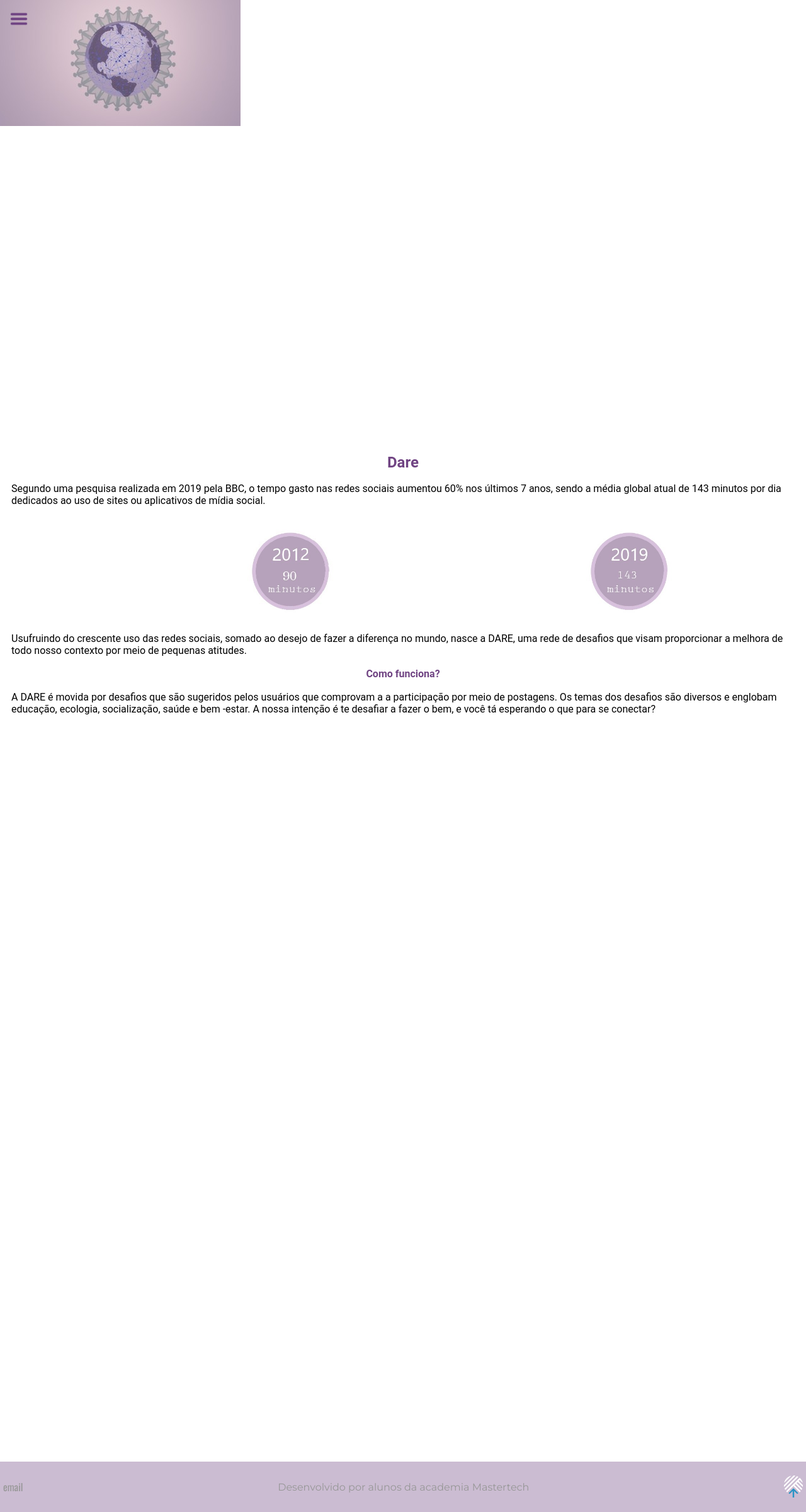
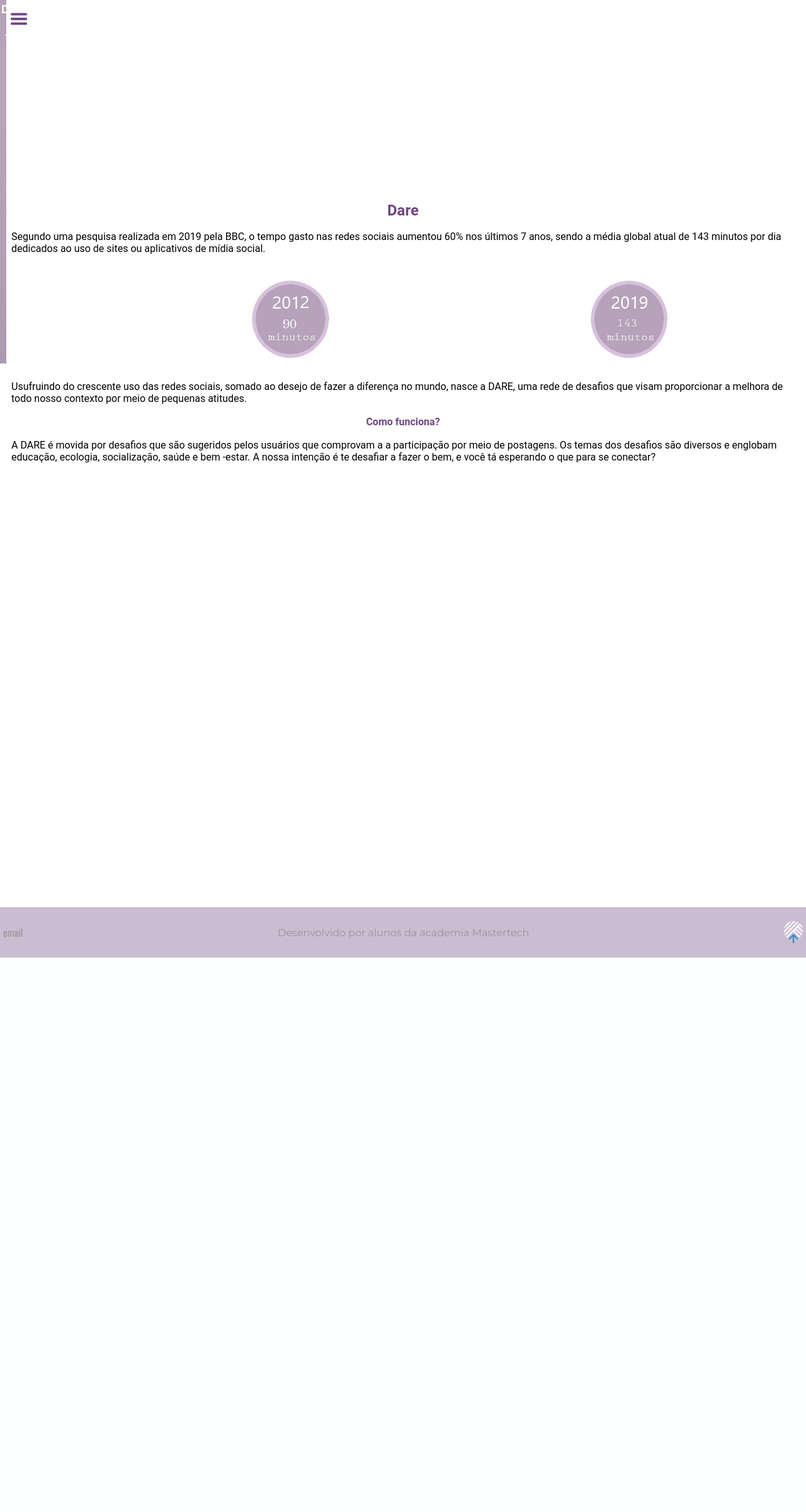
Before and after one commit to mariaFernanda2001/AjudandoMaria, a Django app: page / in a window 1280 px wide. Shown: the part 80-2480 px from the top of the page at 63% size. After the commit the page ends 1600 px from the top, so only its background shows below. Run offline with Django 3.2, Linux system fonts and the light colour scheme.

Commit message:
first commit

```diff
--- a/website/static/css/styleindex.css
+++ b/website/static/css/styleindex.css
@@ -5,7 +5,7 @@ body{
                          'section section section section'
                          'footer footer footer footer';
 grid-template-columns: 25vw 25vw 25vw 25vw;
-grid-template-rows: 10vh 90vh 200vh 10vh;
+grid-template-rows: 10vh 40vh 140vh 10vh;
 margin: 0;
 }
 
@@ -91,24 +91,41 @@ header .menu .nav-menu input{
 .banner{
     background-image: url('../images/banner.jpg');
     grid-area: header;
-    height: 500px;
     background-repeat: no-repeat;
+}
 
+@media(min-width:710px){
+    .banner{
+        background-image: url('../images/banner-grande.jpg');
+        height: 1500px;
+        width: 10px;
+    }
 
+    .banner h3{
+        color: white;
+        display: flex;
+        margin: 50px;
+        margin-top: 35%;
+        margin-left: 20%;
+        text-align: center;
+
+    }
 }
 
 .banner h3{
     color: white;
+    display: flex;
     margin: 50px;
+    margin-top: 35%;
+    margin-left: 20%;
     text-align: center;
-    display: flex;
-    margin-top: 40%;
-    margin-left: 30%;
 
 }
 form input{
     margin: 5px;
-    width: 150px}
+    width: 150px
+}
+
 section{
     justify-content: space-around;
     grid-area: section;
@@ -121,6 +138,7 @@ section img{
     width: 150px;
     margin-left: 30%;
 }
+
 
 section h1, h4{
     color: #704483;
```
Also changed, not shown: website/static/images/banner-grande.jpg (renamed from website/static/images/banner (2).jpg).
